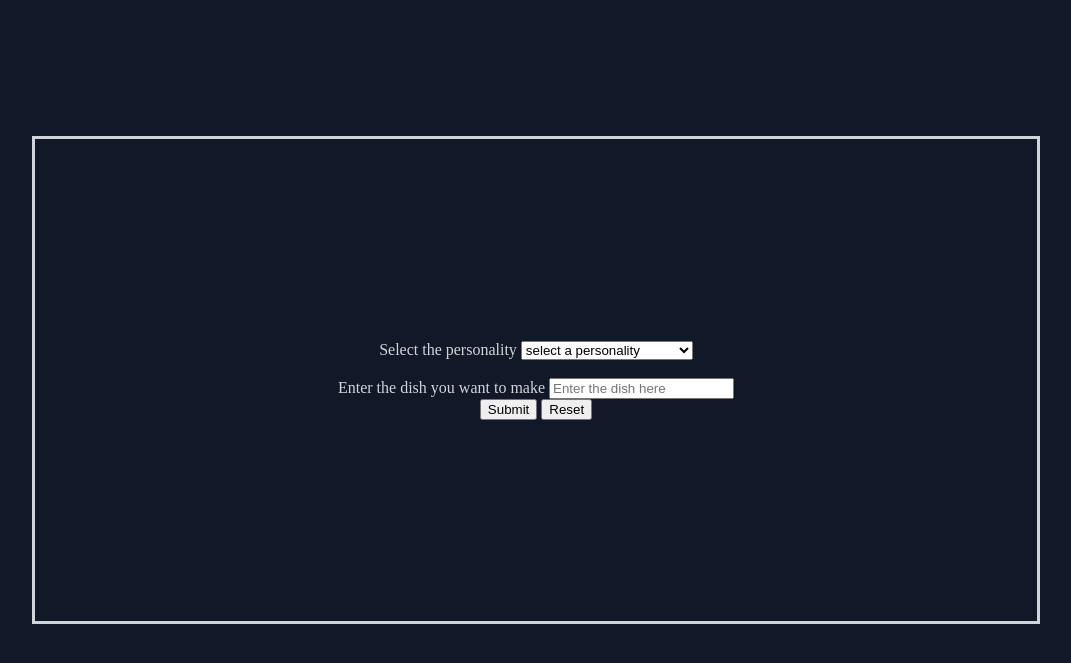
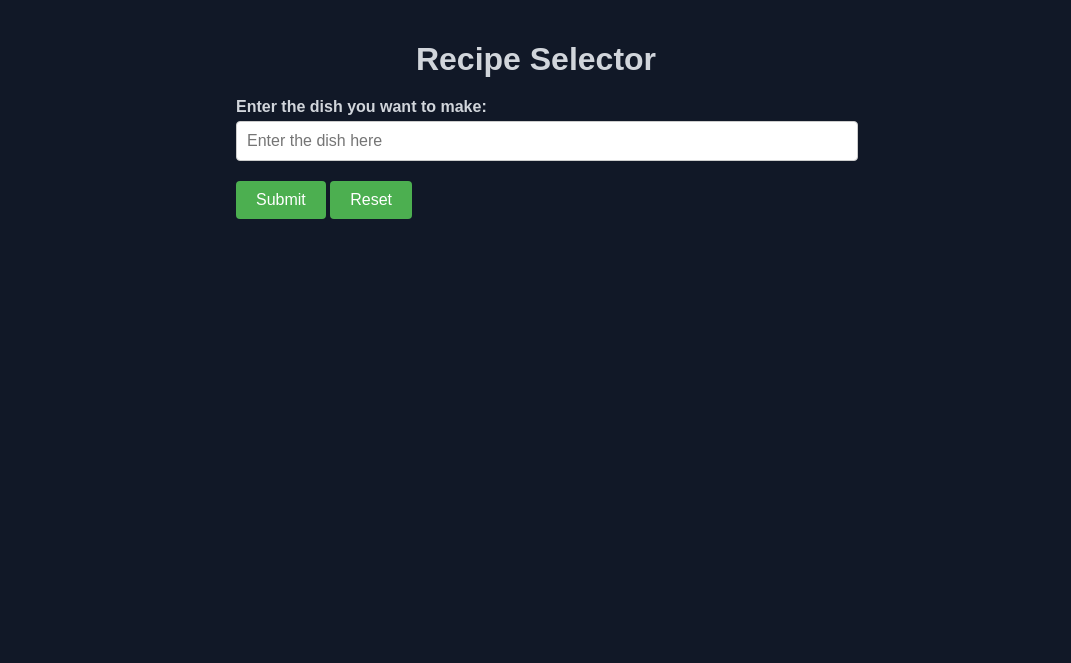
Before and after one commit to RupaakSrinivas/GDSC-Icebreaker-Hackathon, a Flask app: template templates/index.html in a window 1280 px wide. Shown: the top 663 px of the page, without its empty margins (104-1175 px from the left). Run offline with Flask 3, Linux system fonts and the light colour scheme; the template is opened without the code that fills it, so the values that code supplies are empty; parts of the project's set-up code (start-up, migrations or seed data) failed here and were passed over.

Commit message:
Added frontend files, background image and added additional pages

```diff
--- a/app.py
+++ b/app.py
@@ -8,18 +8,41 @@ app=Flask(__name__)
 async def send_message(personality, query):
     try:
         response = get_message(personality, query)
-        print("response : ",response)
-        return response
+        return render_template('index.html', message=response)
     except Exception as e:
         print(e)
 
+#declaring inputs
+
+personality = ""
+#defining routes
+
 @app.route('/')
-def index():
+def front():
+    return render_template('front_page.html')
+
+@app.route('/feeling')
+def feeling():
+    return render_template('feeling.html')
+
+# @app.route('/index')
+# def index():
+#     return render_template('index.html')
+
+# def post(output):
+#     message = output
+#     return render_template('index.html', message=message)
+
+@app.route('/submit_personality', methods=['POST'])
+def submit_personality():
+    global personality
+    personality = request.form.get('personality')
+    print(personality)
     return render_template('index.html')
 
 @app.route('/submit', methods =['POST'])
 async def submit():
-    personality = request.form.get('personality')
+    global personality
     query = request.form.get('dish')
     reply = await send_message(personality, query)
     return str(reply)
--- /dev/null
+++ b/static/css/index_style.css
@@ -0,0 +1,58 @@
+body {
+    font-family: Arial, sans-serif;
+    color: rgb(209, 213, 219);
+    background-color: rgb(17,24,39);
+    margin: 0;
+    padding: 0;
+}
+
+.container {
+    max-width: 600px;
+    margin: 0 auto;
+    padding: 20px;
+    overflow-wrap: break-word;
+}
+
+h1 {
+    text-align: center;
+    margin-bottom: 20px;
+}
+
+.form-group {
+    margin-bottom: 20px;
+}
+
+label {
+    display: block;
+    font-weight: bold;
+    margin-bottom: 5px;
+}
+
+select,
+input[type="text"] {
+    width: 600px;
+    padding: 10px;
+    font-size: 16px;
+    border: 1px solid #ccc;
+    border-radius: 4px;
+}
+
+input[type="submit"],
+input[type="reset"] {
+    padding: 10px 20px;
+    font-size: 16px;
+    background-color: #4caf50;
+    color: white;
+    border: none;
+    border-radius: 4px;
+    cursor: pointer;
+}
+
+.response-form {
+    padding: 20px;
+    border-radius: 4px;
+    margin-top: 20px;
+    white-space: pre-wrap;
+    word-wrap: break-word;
+    overflow: auto;
+}
--- a/static/css/style.css
+++ /dev/null
@@ -1,13 +0,0 @@
-.input_form{
-    border: solid;
-    padding: 20%;
-
-}
-body{
-    color: rgb(209, 213, 219);
-    background-color: rgb(17, 24, 39);
-    border : hidden;
-    padding-top: 10%;
-    padding-left: 10%;
-    padding-right: 10%
-}
--- a/templates/index.html
+++ b/templates/index.html
@@ -4,34 +4,38 @@
     <meta charset="UTF-8">
     <meta http-equiv="X-UA-Compatible" content="IE=edge">
     <meta name="viewport" content="width=device-width, initial-scale=1.0">
-    <link href="/static/css/style.css" rel="stylesheet">
+    <link href="/static/css/index_style.css" rel="stylesheet">
     <title>Document</title>
 </head>
 <body>
-    <div class="input_form" >
-        <center>
+    <div class="container">
+        <h1>Recipe Selector</h1>
         <form action="/submit" method="post">
-                <div class="personality_form">
-                    <label for="personality_input">Select the personality</label>
-                    <select name="personality" id="personality_input" >
-                        <option value="default">select a personality</option>
-                        <option value="emotion 1">sass Queen Regina</option>
-                        <option value="emotion 2">passive-aggresive Snape</option>
-                        <option value="emotion 3">Overly happy Geet</option>
-                        <option value="emotion 4">old and sad Chef</option>
+            <!-- <div class="form-group">
+                <label for="personality_input">Select a personality:</label>
+                <select name="personality" id="personality_input">
+                    <option value="default">Select a personality</option>
+                    <option value="emotion 1">Sass Queen Regina</option>
+                    <option value="emotion 2">Passive-aggressive Snape</option>
+                    <option value="emotion 3">Overly Happy Geet</option>
+                    <option value="emotion 4">Sad</option>
                 </select>
-                </div>
-                <br>
-                <div class="dish_form">
-                    <label for="dish_input">Enter the dish you want to make</label>
+            </div> -->
+            <div class="form-group">
+                <label for="dish_input">Enter the dish you want to make:</label>
                 <input type="text" id="dish_input" placeholder="Enter the dish here" name="dish">
             </div>
-                <div class="submit_form">
-                    <input type="submit">
-                    <input type="reset">
+            <div class="form-group">
+                <input type="submit" value="Submit">
+                <input type="reset" value="Reset">
             </div>
         </form>
-        </center>
+        <div class="response-form">
+            {% if message %}
+                <p>Response:</p>
+                <pre>{{ message }}</pre>
+            {% endif %}
+        </div>
     </div>
 </body>
 </html>
```
Also changed, not shown: aiapi.py (+57 -12 lines), static/css/feeling_style.css (added, +12 -0 lines), static/css/front_page_style.css (added, +19 -0 lines), templates/feeling.html (added, +29 -0 lines), templates/front_page.html (added, +18 -0 lines), static/images/Desktop_1.jpg (added), static/images/background.png (added). Lines whose indentation alone changed are shown as unchanged.
